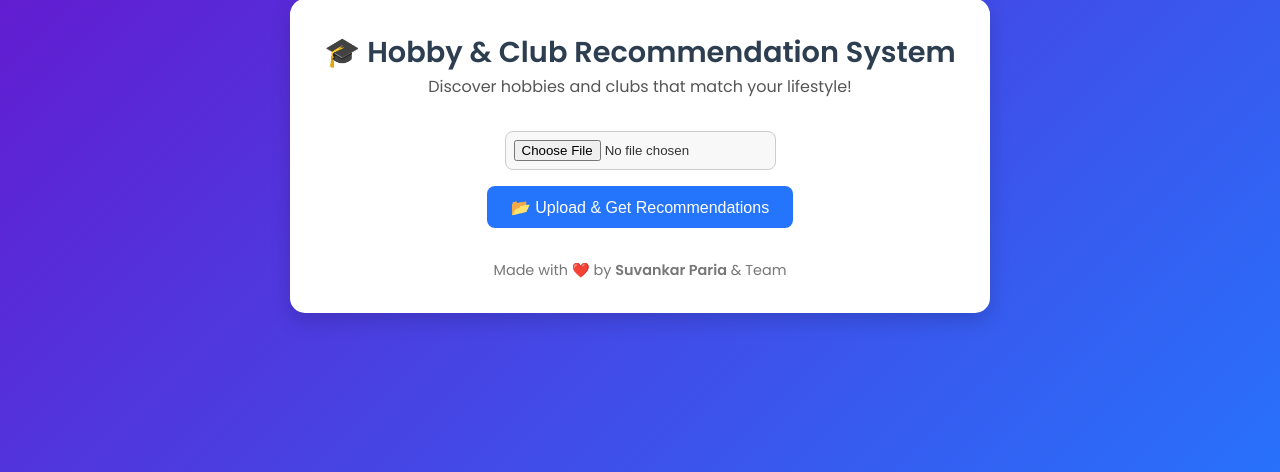
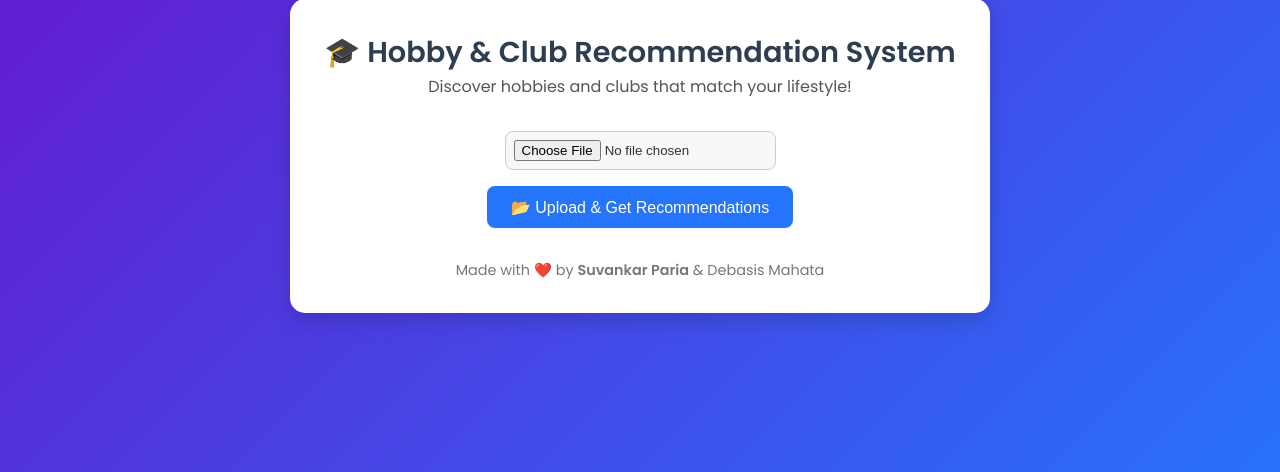
Before and after one commit to Suvankar77777/MLWebsiteProject, a Flask app: page / in a window 1280 px wide. Shown: the part 244-716 px from the top of the page. Run offline with Flask 3, Linux system fonts and the light colour scheme.

Commit message:
Update index.html

```diff
--- a/templates/index.html
+++ b/templates/index.html
@@ -35,7 +35,7 @@
         </main>
 
         <footer>
-            <p>Made with ❤️ by <strong>Suvankar Paria</strong> & Team</p>
+            <p>Made with ❤️ by <strong>Suvankar Paria</strong> & Debasis Mahata</p>
         </footer>
     </div>
 </body>
```
